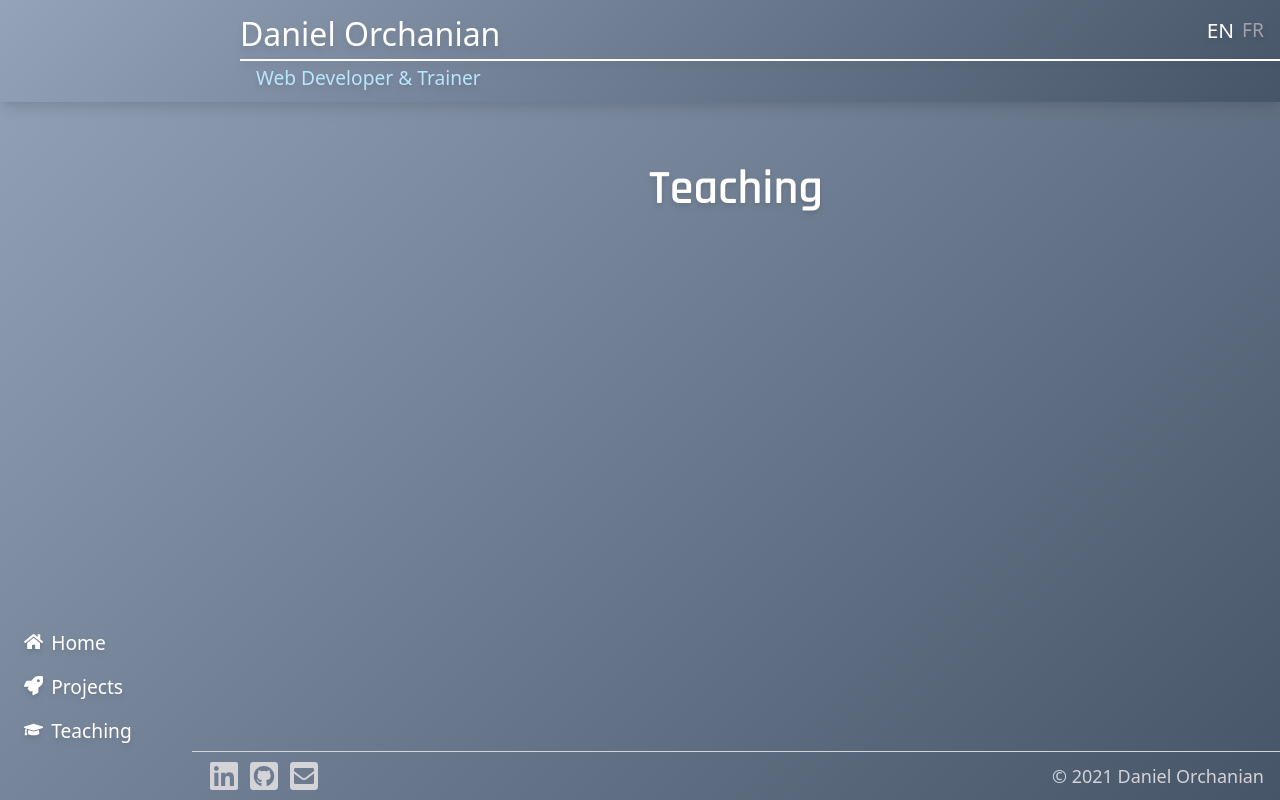
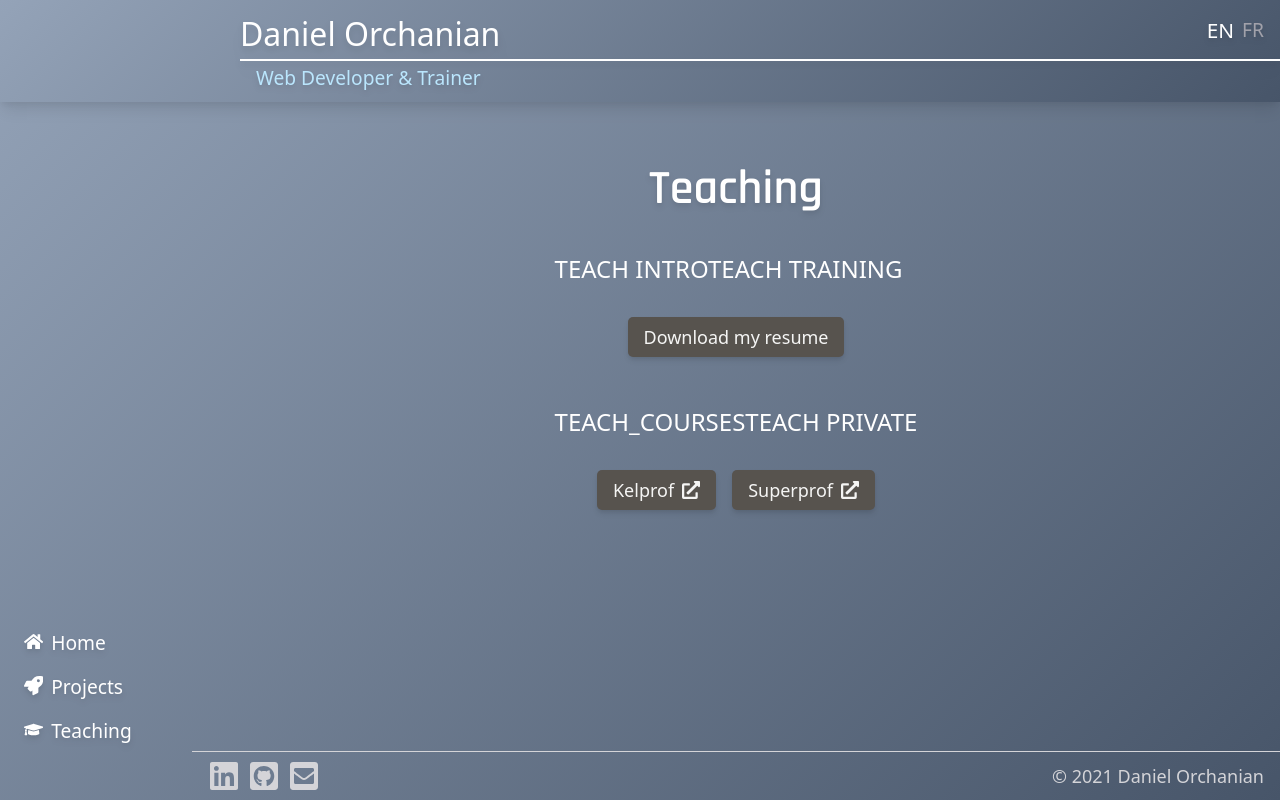
Before and after one commit to do-sieg/portfolio-2021, a Next.js app: page /teach in a window 1280 px wide. Built offline with nearby package versions, Linux system fonts and the light colour scheme; a web font is replaced by a local one.

Commit message:
Teaching page contents (French)

```diff
--- a/data/lang/en.js
+++ b/data/lang/en.js
@@ -50,10 +50,16 @@ export default {
             In group or during private sessions, I help you achieve your potential.
         </p>
     ),
+
     PROJECTS_TITLE: "Projects",
+    CLIENT_PROJECTS: "Client Projects",
 
     TEACH_TITLE: "Teaching",
     TEACH_INTRO: "TEACH INTRO",
+    TEACH_TRAINING: "TEACH TRAINING",
+    TEACH_COURSES: "TEACH_COURSES",
+    TEACH_PRIVATE: "TEACH PRIVATE",
+
     // HOME_SLIDE_PROMPT_1: "Need a website?",
     // HOME_SLIDE_PROMPT_2: "Need lessons?",
     // HOME_SLIDE_PROMPT_3: "Looking for a translator?",
--- a/data/lang/fr.js
+++ b/data/lang/fr.js
@@ -50,17 +50,43 @@ export default {
             En groupe ou par cours particuliers, je vous aide à réaliser votre potentiel.
         </p>
     ),
+
     PROJECTS_TITLE: "Projets",
+    CLIENT_PROJECTS: "Projets clients",
 
     TEACH_TITLE: "Cours",
     TEACH_INTRO: (
         <>
-            <h2>Bienvenue</h2>
-            <p>Bonjour, je suis Daniel, développeur web et enseignant, passionné par tout ce qui touche au code.</p>
-            <p>Je mets des cours à disposition des débutants pour les aider à s'y retrouver un peu. Ils sont le fruit de mes expériences en développement, et tiennent compte des plus récentes mises à jour.</p>
-            <p>Je donne également des cours particuliers. Vérifiez mes disponibilités sur les sites suivants ou contactez-moi directement.</p>
-
-            <p>CONTACT INFO</p>
+            <h2>Transmettre un savoir</h2>
+            <p>
+                En plus de mon activité de développeur, mon autre passion est d'<strong>enseigner</strong>.
+            </p>
         </>
     ),
+    TEACH_TRAINING: (
+        <p>
+            Après six ans d'enseignement dans le secondaire, je mets à profit cette expérience dans le monde de la <strong>formation</strong>.
+            J'interviens dans divers domaines touchant le web : langages, frameworks, outils...
+        </p>
+    ),
+    TEACH_COURSES: (
+        <p>
+            Je projette de mettre des <strong>cours</strong> à disposition des débutants pour les aider à s'y retrouver un peu.
+            {/* Je mets des cours à disposition des débutants pour les aider à s'y retrouver un peu. */}
+        </p>
+    ),
+    TEACH_PRIVATE: (
+        <>
+            <h2>Guider vers la réussite</h2>
+            <p>
+                Je donne également des <strong>cours particuliers</strong> selon mes disponibilités.
+                Un projet à complèter, des notions qui vous échappent, ou tout simplement un désir d'apprendre...
+                je suis là pour vous accompagner.
+            </p>
+            <p>
+                Vous pouvez me contacter sur une des plate-formes suivantes, ou directement par e-mail.
+            </p>
+        </>
+    ),
+
 }
--- a/pages/teach.js
+++ b/pages/teach.js
@@ -1,4 +1,5 @@
 import Head from "next/head";
+import Link from "next/link";
 import AppLayout from "../components/app/AppLayout";
 import { FaExternalLinkAlt, FaQuoteLeft, FaQuoteRight, FaRegStar, FaStar } from "react-icons/fa";
 import { useLangTerm } from "../utils/lang";
@@ -42,6 +43,10 @@ const reviews = [
 export default function Teach() {
     const L_TEACH_TITLE = useLangTerm('TEACH_TITLE');
     const L_TEACH_INTRO = useLangTerm('TEACH_INTRO');
+    const L_TEACH_TRAINING = useLangTerm('TEACH_TRAINING');
+    const L_TEACH_COURSES = useLangTerm('TEACH_COURSES');
+    const L_TEACH_PRIVATE = useLangTerm('TEACH_PRIVATE');
+    const L_DOWNLOAD_RESUME = useLangTerm('DOWNLOAD_RESUME');
     const L_REVIEWS = useLangTerm('REVIEWS');
 
     function renderUserReview(score) {
@@ -69,20 +74,28 @@ export default function Teach() {
 
             <h1>{L_TEACH_TITLE}</h1>
 
+            <section>
+                {L_TEACH_INTRO}
+                {L_TEACH_TRAINING}
+                <div className={styles.promptBox}>
+                    <Link href="./projects">
+                        <a className={styles.promptBtn}>{L_DOWNLOAD_RESUME}</a>
+                    </Link>
+                </div>
+                {L_TEACH_COURSES}
+                {L_TEACH_PRIVATE}
+                <div className={styles.promptBox}>
+                    {teachLinks.map((obj, index) => {
+                        return (
+                            <a key={index} className={styles.promptBtn} href={obj.url} target="_blank">
+                                {obj.text} <FaExternalLinkAlt />
+                            </a>
+                        );
+                    })}
+                </div>
+            </section>
 
-
-
-            {/* <section>
-                {L_TEACH_INTRO}
-            </section> */}
-
-            {/* <section id="teach-links">
-                {teachLinks.map((obj, index) => {
-                    return (
-                        <a key={index} href={obj.url} target="_blank">{obj.text} <FaExternalLinkAlt /></a>
-                    );
-                })}
-            </section>
+            {/*
 
             <section className="reviews">
                 <h2>{L_REVIEWS}</h2>
--- a/styles/pages.module.css
+++ b/styles/pages.module.css
@@ -55,6 +55,10 @@
 }
 
 .promptBtn {
+    display: flex;
+    align-items: center;
+    gap: 0.5rem;
+
     padding: 0.5rem 1rem;
     border-radius: 5px;
 
```
Also changed, not shown: pages/projects.js (+6 -2 lines), styles/_globals.css (+0 -11 lines), styles/_globals.less (+0 -12 lines).
